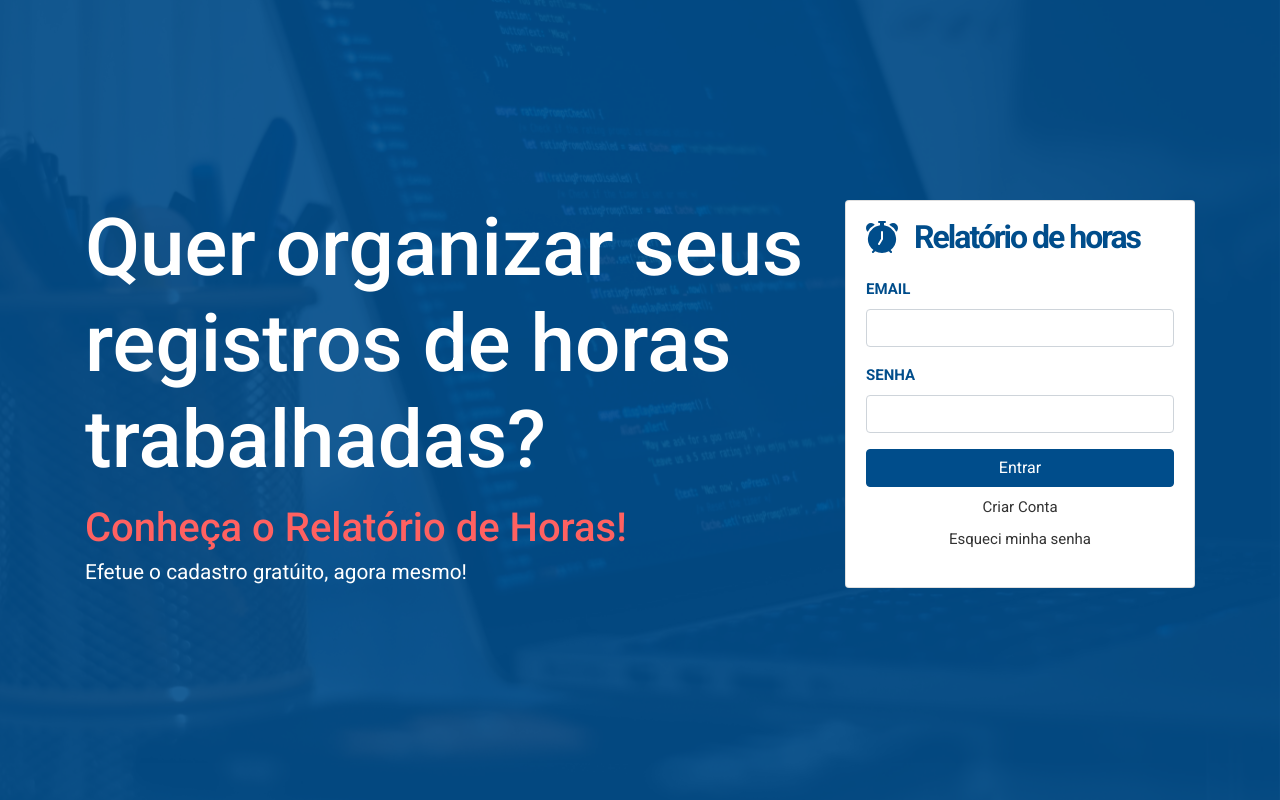
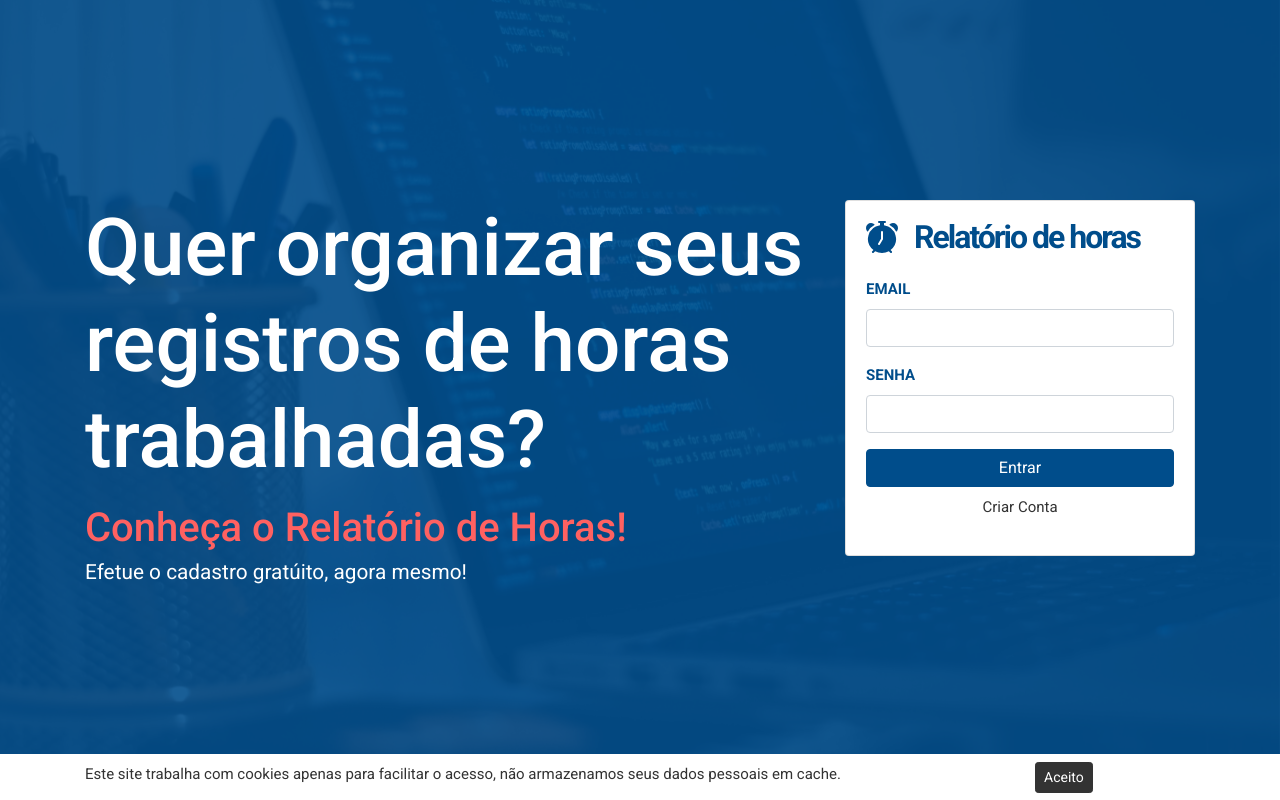
Before and after one commit to lhdeveloper/relatorio-horas, a React (Create React App) app: page /welcome in a window 1280 px wide. Built offline with nearby package versions, Linux system fonts and the light colour scheme; the HTML template or start-up script is replaced by a standard one.

Commit message:
adicionado mensagem LGPD

```diff
--- /dev/null
+++ b/src/containers/LGPD.jsx
@@ -0,0 +1,31 @@
+import React from 'react';
+import { useState } from 'react';
+
+export default function LGPD(){
+
+    const [termos, setTermos] = useState(false);
+
+    const termosAceite = () => {
+        localStorage.setItem(`aceite-termos`, 'ok');
+        setTermos(true);
+    }
+
+    return (
+        <>
+        {!termos && (
+            <div id="lgpd">
+                <div className="container">
+                    <div className="row">
+                        <div className="col-sm-10">
+                            <p className="m-0">Este site trabalha com cookies apenas para facilitar o acesso, não armazenamos seus dados pessoais em cache.</p>
+                        </div>
+                        <div className="col-sm-2 ml-auto">
+                            <button type="button" className="btn btn-sm btn-primary" onClick={termosAceite}>Aceito</button>
+                        </div>
+                    </div>
+                </div>
+            </div>
+        )}
+        </>
+    )
+}
--- a/src/login/Login.jsx
+++ b/src/login/Login.jsx
@@ -87,7 +87,7 @@ export default function Login() {
                                 <div className="form-group">
                                     <button type="submit" className="btn btn-secondary text-white w-100">Entrar</button>
                                     <a href="/register" className="mt-2 text-center d-block">Criar Conta</a>
-                                    <a href="/recovery" className="mt-2 text-center d-block">Esqueci minha senha</a>
+                                    <a href="/recovery" className="mt-2 text-center d-none">Esqueci minha senha</a>
                                 </div>
                             </form>
                         </div>
--- a/src/sass/Login.scss
+++ b/src/sass/Login.scss
@@ -87,3 +87,14 @@
         }
     }
 }
+
+//LGPD
+#lgpd {
+    position: fixed;
+    transition:all .3s;
+    bottom:0px;
+    left:0px;
+    width: 100%;
+    background: #FFF;
+    padding:.5em 0;
+}
--- a/src/views/Welcome.jsx
+++ b/src/views/Welcome.jsx
@@ -4,6 +4,8 @@ import { useHistory } from 'react-router-dom';
 import api from '../api';
 import Swal from 'sweetalert2';
 import '../sass/Login.scss';
+
+import LGPD from '../containers/LGPD';
 
 export default function Welcome(){
     let history = useHistory();
@@ -90,7 +92,7 @@ export default function Welcome(){
                                                 <div className="form-group">
                                                     <button type="submit" className="btn btn-secondary text-white w-100">Entrar</button>
                                                     <a href="/register" className="mt-2 text-center d-block">Criar Conta</a>
-                                                    <a href="/recovery" className="mt-2 text-center d-block">Esqueci minha senha</a>
+                                                    <a href="/recovery" className="mt-2 text-center d-none">Esqueci minha senha</a>
                                                 </div>
                                             </form>
                                         </div>
@@ -101,6 +103,7 @@ export default function Welcome(){
                     </div>
                 </div>
             </div>
+            <LGPD></LGPD>
         </>
     )
 }
```
